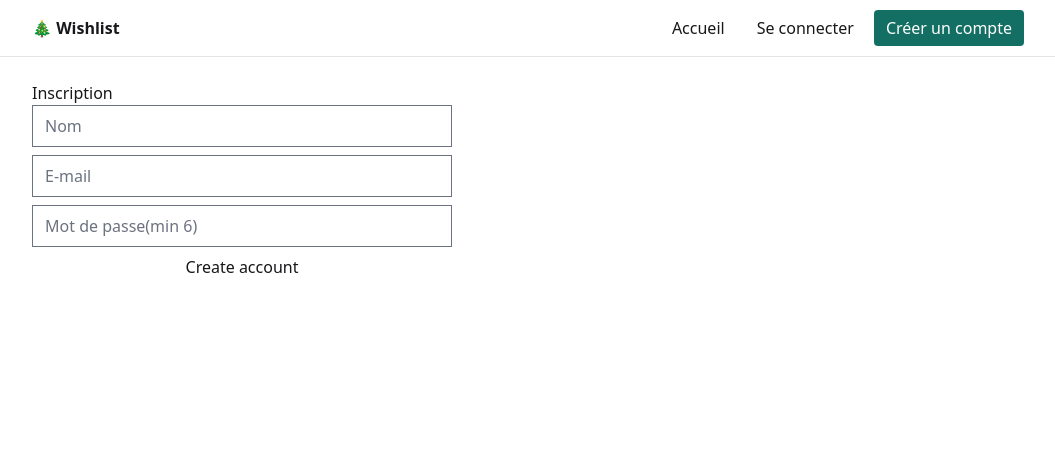
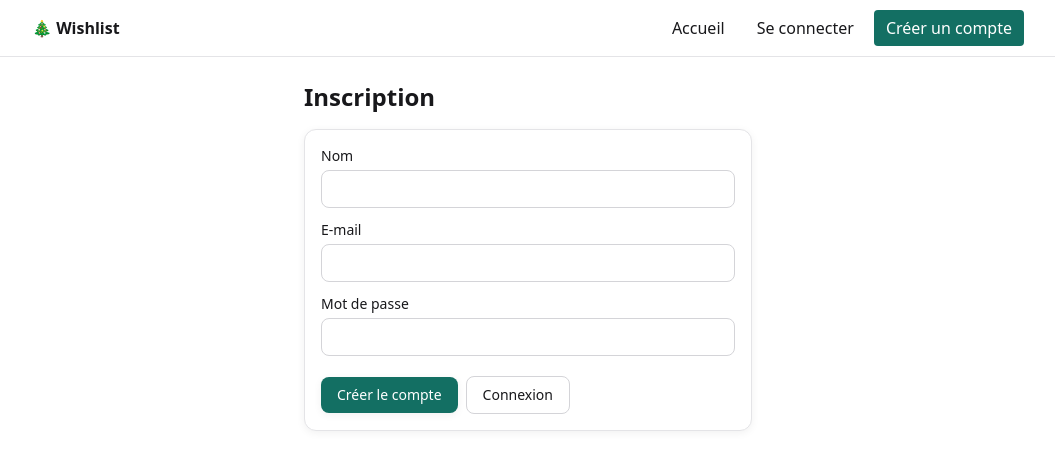
Before and after one commit to Jeremy0404/wishlist, a Vue app in the folder web/: page /auth/register in a window 1280 px wide. Shown: the top 470 px of the page, without its empty margins (112-1167 px from the left). Built offline with nearby package versions, Linux system fonts and the light colour scheme; no server answers.

Commit message:
chore: login and register pages

```diff
--- a/web/src/i18n.ts
+++ b/web/src/i18n.ts
@@ -41,7 +41,7 @@ const fr = {
     fFamilyD: "Un code à partager, et tout le monde est dedans.",
 
     // footer
-    footer: "Fait maison pour la famille • {github}",
+    footer: "Fait maison • {github}",
   },
   family: {
     badge: "Famille",
--- a/web/src/pages/Login.vue
+++ b/web/src/pages/Login.vue
@@ -1,47 +1,70 @@
 <template>
-  <h1>{{ t("auth.login") }}</h1>
-  <form
-    @submit.prevent="submit"
-    style="display: grid; gap: 0.5rem; max-width: 420px"
-  >
-    <input
+  <div class="max-w-md mx-auto">
+    <h1 class="text-2xl font-semibold mb-4">{{ t("auth.login") }}</h1>
+
+    <Card>
+      <form class="grid gap-3" @submit.prevent="submit">
+        <Input
           v-model="email"
           type="email"
-      :placeholder="t('auth.email')"
+          autocomplete="email"
+          :label="t('auth.email')"
           required
         />
-    <input
+        <Input
           v-model="password"
           type="password"
-      :placeholder="t('auth.password')"
+          autocomplete="current-password"
+          :label="t('auth.password')"
           required
         />
-    <button :disabled="auth.loading">{{ t("auth.login") }}</button>
-    <p v-if="error" style="color: #b00">{{ error }}</p>
+
+        <div class="mt-2 flex items-center gap-2">
+          <Button variant="primary" :loading="submitting" type="submit">
+            {{ t("auth.login") }}
+          </Button>
+          <RouterLink
+            to="/auth/register"
+            class="inline-flex items-center justify-center gap-1 rounded-lg px-4 py-2 text-sm font-medium transition border border-zinc-300 bg-white hover:bg-zinc-100"
+          >
+            {{ t("auth.register") }}
+          </RouterLink>
+        </div>
       </form>
+    </Card>
+  </div>
 </template>
 
 <script setup lang="ts">
 import { ref } from "vue";
+import { RouterLink, useRouter } from "vue-router";
+import { useI18n } from "vue-i18n";
+import Card from "../components/ui/Card.vue";
+import Input from "../components/ui/Input.vue";
+import Button from "../components/ui/Button.vue";
+import { useToasts } from "../components/ui/useToasts";
 import { useAuth } from "../stores/auth";
-import { useRouter } from "vue-router";
-import { useI18n } from "vue-i18n";
 
 const { t } = useI18n();
+const router = useRouter();
+const { push } = useToasts();
+const auth = useAuth();
 
-const auth = useAuth();
-const router = useRouter();
 const email = ref("");
 const password = ref("");
-const error = ref("");
+const submitting = ref(false);
 
 async function submit() {
-  error.value = "";
+  if (submitting.value) return;
+  submitting.value = true;
   try {
-    await auth.login(email.value, password.value);
-    await router.push("/family/new");
+    await auth.login(email.value.trim(), password.value);
+    push("Bienvenue 👋", "success");
+    router.push("/me");
   } catch (e: any) {
-    error.value = e.message ?? "Login failed";
+    push(e?.message ?? "Erreur de connexion", "error");
+  } finally {
+    submitting.value = false;
   }
 }
 </script>
--- a/web/src/pages/Register.vue
+++ b/web/src/pages/Register.vue
@@ -1,49 +1,80 @@
 <template>
-  <h1>{{ t("auth.register") }}</h1>
-  <form
-    @submit.prevent="submit"
-    style="display: grid; gap: 0.5rem; max-width: 420px"
-  >
-    <input v-model="name" :placeholder="t('auth.name')" required />
-    <input
+  <div class="max-w-md mx-auto">
+    <h1 class="text-2xl font-semibold mb-4">{{ t("auth.register") }}</h1>
+
+    <Card>
+      <form class="grid gap-3" @submit.prevent="submit" autocomplete="on">
+        <Input
+          type="text"
+          v-model="name"
+          name="name"
+          autocomplete="name"
+          :label="t('auth.name')"
+          required
+        />
+        <Input
           v-model="email"
           type="email"
-      :placeholder="t('auth.email')"
+          name="email"
+          autocomplete="email"
+          :label="t('auth.email')"
           required
         />
-    <input
+        <Input
           v-model="password"
           type="password"
-      :placeholder="t('auth.password') + '(min 6)'"
+          name="new-password"
+          autocomplete="new-password"
+          :label="t('auth.password')"
           required
         />
-    <button :disabled="auth.loading">Create account</button>
-    <p v-if="error" style="color: #b00">{{ error }}</p>
+        <div class="mt-2 flex items-center gap-2">
+          <Button variant="primary" :loading="submitting" type="submit">
+            {{ t("auth.create") }}
+          </Button>
+          <RouterLink
+            to="/auth/login"
+            class="inline-flex items-center justify-center gap-1 rounded-lg px-4 py-2 text-sm font-medium transition border border-zinc-300 bg-white hover:bg-zinc-100"
+          >
+            {{ t("auth.login") }}
+          </RouterLink>
+        </div>
       </form>
+    </Card>
+  </div>
 </template>
 
 <script setup lang="ts">
 import { ref } from "vue";
+import { RouterLink, useRouter } from "vue-router";
+import { useI18n } from "vue-i18n";
+import Card from "../components/ui/Card.vue";
+import Input from "../components/ui/Input.vue";
+import Button from "../components/ui/Button.vue";
+import { useToasts } from "../components/ui/useToasts";
 import { useAuth } from "../stores/auth";
-import { useRouter } from "vue-router";
-import { useI18n } from "vue-i18n";
 
 const { t } = useI18n();
+const router = useRouter();
+const { push } = useToasts();
+const auth = useAuth();
 
-const auth = useAuth();
-const router = useRouter();
 const name = ref("");
 const email = ref("");
 const password = ref("");
-const error = ref("");
+const submitting = ref(false);
 
 async function submit() {
-  error.value = "";
+  if (submitting.value) return;
+  submitting.value = true;
   try {
-    await auth.register(email.value, password.value, name.value);
-    await router.push("/family/new");
+    await auth.register(name.value.trim(), email.value.trim(), password.value);
+    push("Compte créé 🎉", "success");
+    router.push("/me");
   } catch (e: any) {
-    error.value = e.message ?? "Registration failed";
+    push(e?.message ?? "Erreur d’inscription", "error");
+  } finally {
+    submitting.value = false;
   }
 }
 </script>
```
Lines whose indentation alone changed are shown as unchanged.
